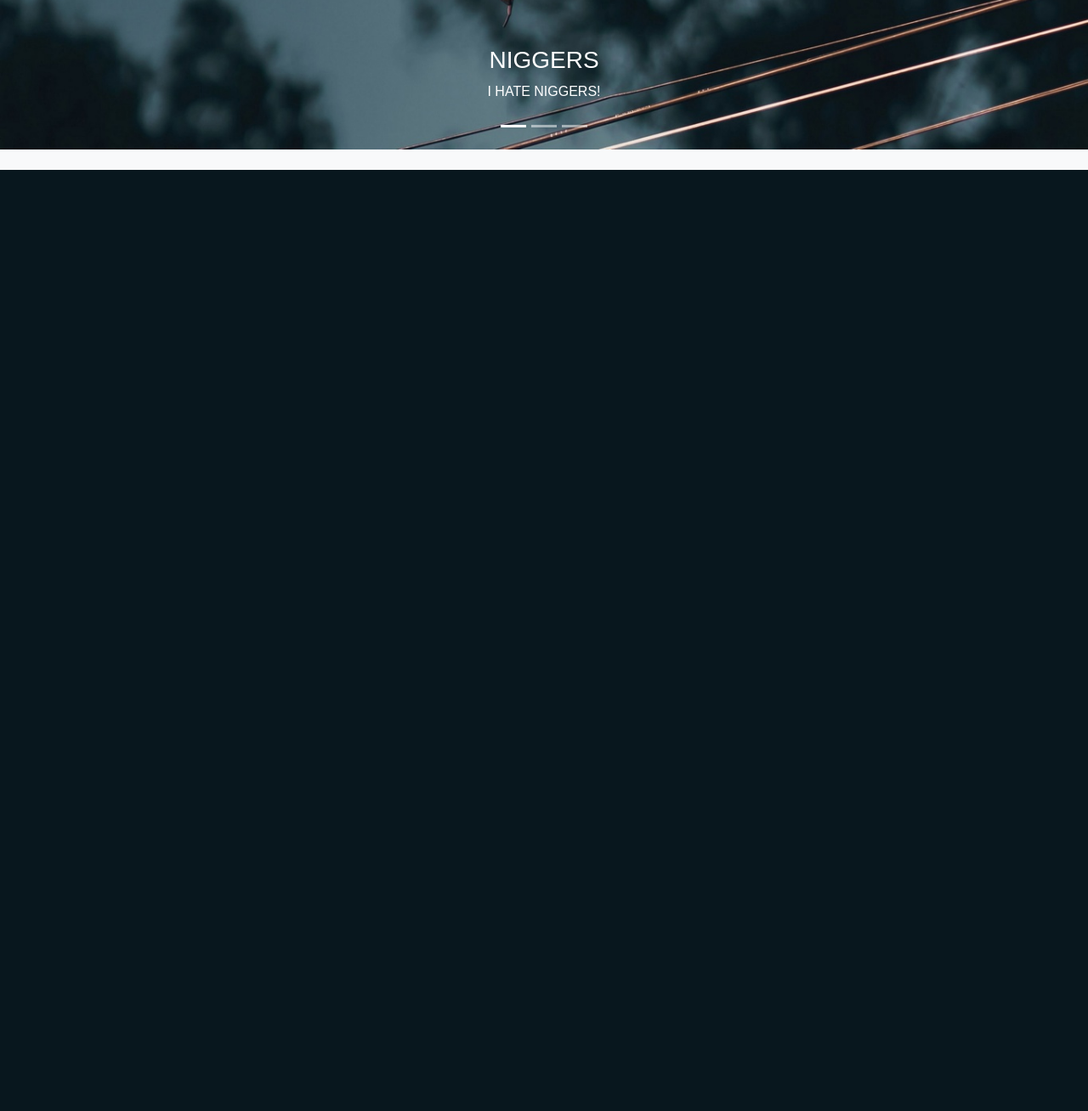
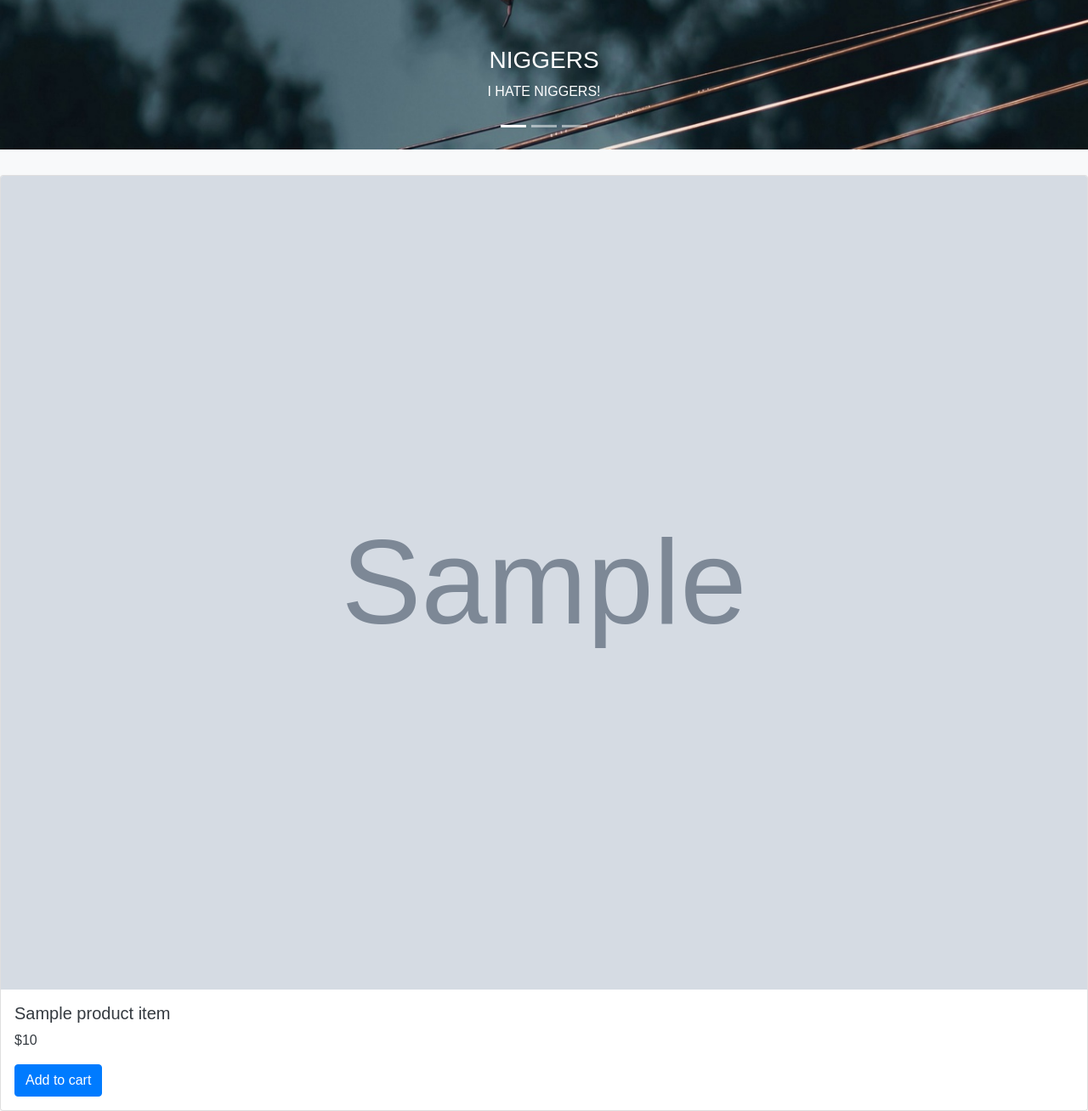
Before and after one commit to 2palek1/final_project, a FastAPI app: template src/templates/front/main.html in a window 1280 px wide. Shown: the part 600-1908 px from the top of the page at 85% size. Before the commit the page ends 800 px from the top, so only its background shows below. Run offline with FastAPI, Linux system fonts and the light colour scheme; the template is opened without the code that fills it: most values are stand-ins (such as "Sample title", 1, 10 or a date in 2020).

Commit message:
main page backend connection

```diff
--- a/src/pages/router_front.py
+++ b/src/pages/router_front.py
@@ -1,6 +1,7 @@
 from fastapi import APIRouter, Request, Depends
 from fastapi.templating import Jinja2Templates
 
+from src.products.router import get_all_products
 
 router = APIRouter(
     prefix="/main",
@@ -11,8 +12,8 @@ templates = Jinja2Templates(directory="src/templates/front")
 
 
 @router.get("/")
-def get_main_page(request: Request):
-    return templates.TemplateResponse("/main.html", {"request": request})
+def get_main_page(request: Request, products=Depends(get_all_products)):
+    return templates.TemplateResponse("/main.html", {"request": request, "products": products["data"]})
 
 
 @router.get("/cart")
--- a/src/templates/front/main.html
+++ b/src/templates/front/main.html
@@ -53,4 +53,31 @@
   </button>
 </div>
 </div>
+
+
+<div class="product-container">
+    {% for product in products %}
+        <div class="card">
+            <!-- Product Image -->
+            <img src="static/{{ product.product_image }}" class="card-img-top" alt="{{ product.name }}">
+
+            <div class="card-body">
+                <!-- Product Name -->
+                <h5 class="card-title">{{ product.name }}</h5>
+
+                <!-- Product Price -->
+                <p class="card-text">${{ product.price }}</p>
+
+                <!-- Add to Cart Button -->
+                <button class="btn btn-primary add-to-cart"
+                        data-product="{{ product.name }}"
+                        data-price="{{ product.price }}">
+                    Add to cart
+                </button>
+            </div>
+        </div>
+    {% endfor %}
+</div>
+
+
 {% endblock %}
```
Also changed, not shown: other parts of src/templates/front/main.html (+1 -1 lines), src/templates/styles/main.css (+49 -0 lines), src/static/Air Jordan 11 Retro Space Jam 2017 Release.jpg (added), src/static/Air Jordan 5 Retro BCFC Paris Saint-German.jpg (added), src/static/air-jordan-11-concord-buying-info-1.jpg (added), src/static/air-jordan-11-retro.jpg (added), src/static/jordan1_og.jpg (added).
